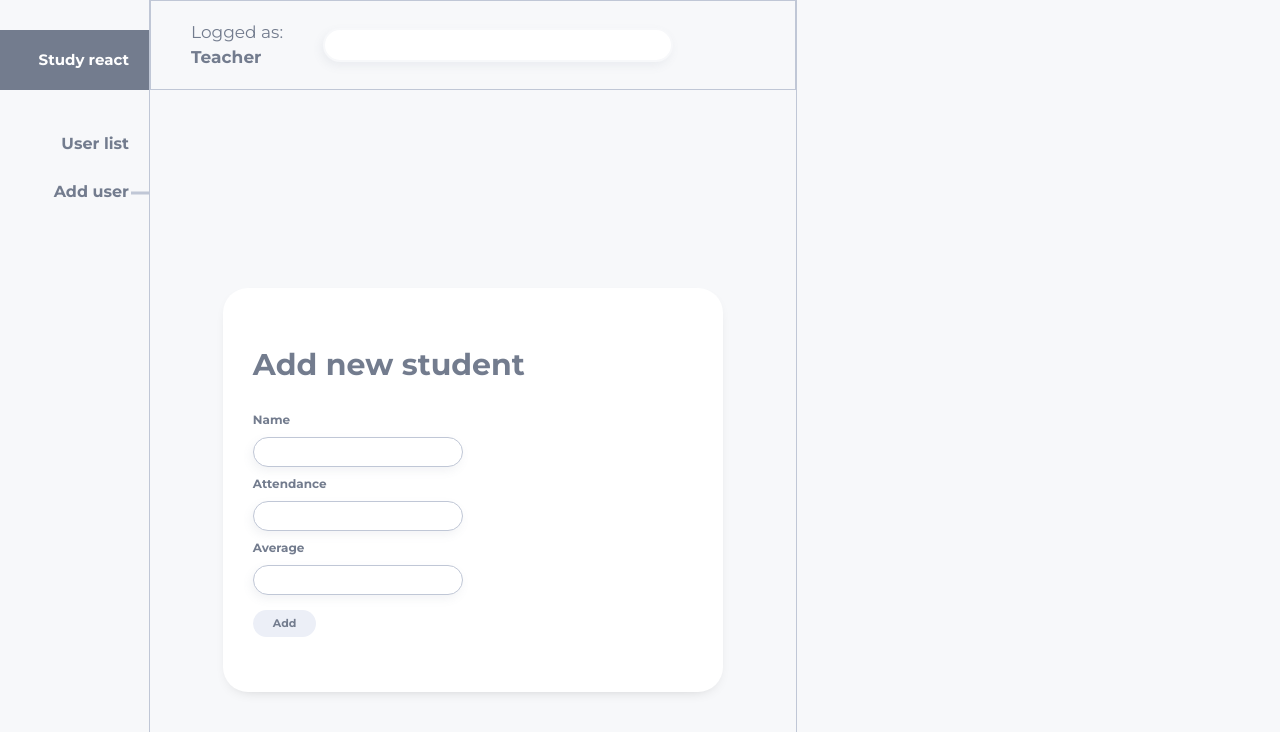
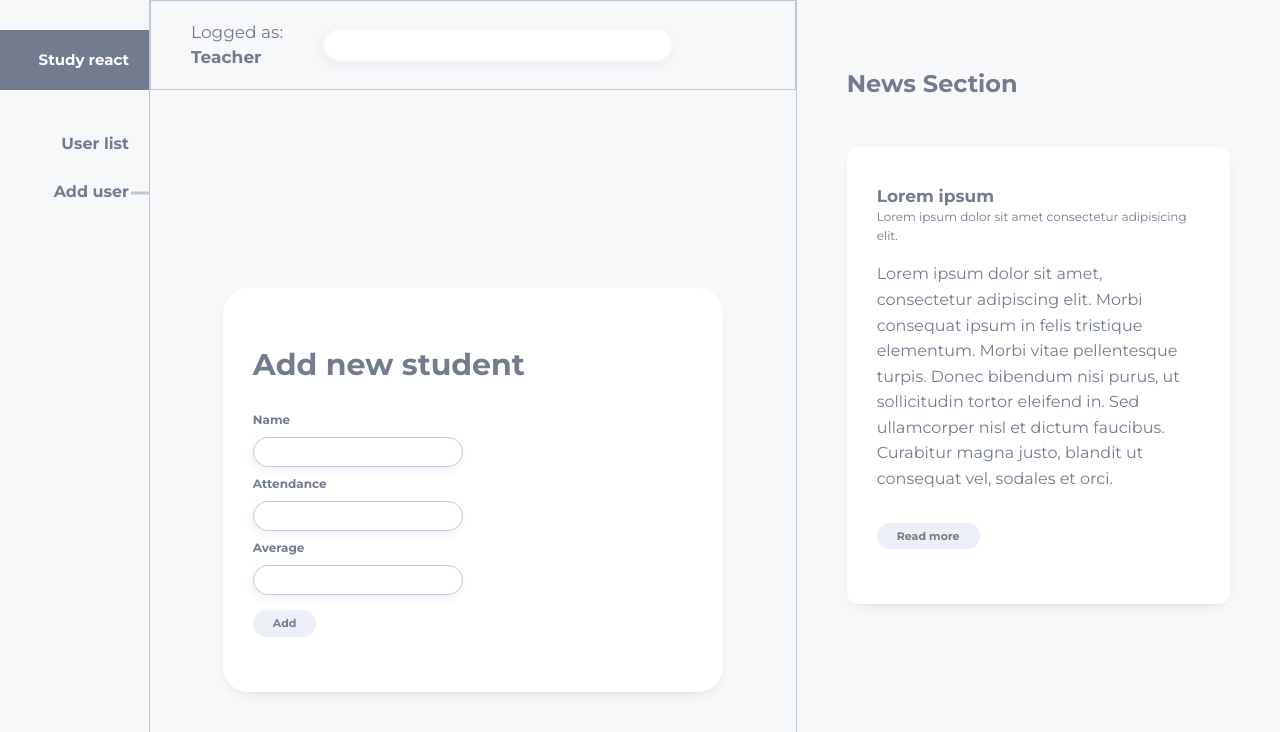
Before and after one commit to RobertGraupner/study-react, a React (Create React App) app: page /add-user in a window 1280 px wide. Shown: the top 732 px of the page. Built offline with nearby package versions, Linux system fonts and the light colour scheme.

Commit message:
add basic news section

```diff
--- a/src/components/molecules/ViewWrapper/ViewWrapper.js
+++ b/src/components/molecules/ViewWrapper/ViewWrapper.js
@@ -1,9 +1,14 @@
 import styles from './ViewWrapper.module.scss';
 import PropTypes from 'prop-types';
 
-const ViewWrapper = ({ as: As = 'div', children, ...props }) => {
+const ViewWrapper = ({
+  as: As = 'div',
+  children,
+  className = '',
+  ...props
+}) => {
   return (
-    <As className={styles.wrapper} {...props}>
+    <As className={`${styles.wrapper} ${className}`} {...props}>
       {children}
     </As>
   );
@@ -11,7 +16,8 @@ const ViewWrapper = ({ as: As = 'div', children, ...props }) => {
 
 ViewWrapper.propTypes = {
   children: PropTypes.node,
-  as: PropTypes.string
+  as: PropTypes.string,
+  className: PropTypes.string
 };
 
 export default ViewWrapper;
--- a/src/components/molecules/ViewWrapper/ViewWrapper.module.scss
+++ b/src/components/molecules/ViewWrapper/ViewWrapper.module.scss
@@ -5,7 +5,7 @@
   width: 100%;
   max-width: 500px;
   padding: 40px 30px;
-  margin: 0 20px;
+  margin: 10px 20px;
   border-radius: 25px;
   box-shadow: 0 5px 15px -10px rgba(0, 0, 0, 0.3);
 }
--- a/src/components/templates/MainTemplate.js
+++ b/src/components/templates/MainTemplate/MainTemplate.js
@@ -1,12 +1,9 @@
 import React from 'react';
-import Navigation from '../organism/Navigation/Navigation';
-import SearchBar from '../organism/SearchBar/SearchBar';
+import Navigation from '../../organism/Navigation/Navigation';
+import SearchBar from '../../organism/SearchBar/SearchBar';
 import styles from './MainTemplate.module.scss';
+import NewsSection from '../../templates/NewsSection/NewsSection';
 import PropTypes from 'prop-types';
-
-const News = () => {
-  return <div className={styles.news}></div>;
-};
 
 const MainTemplate = ({ children }) => {
   return (
@@ -14,7 +11,7 @@ const MainTemplate = ({ children }) => {
       <Navigation />
       <SearchBar />
       {children}
-      <News />
+      <NewsSection />
     </div>
   );
 };
--- a/src/components/templates/MainTemplate.module.scss
+++ b/src/components/templates/MainTemplate/MainTemplate.module.scss
@@ -1,4 +1,4 @@
-@import '../../styles/settings.scss';
+@import '../../../styles/settings.scss';
 
 .wrapper {
   width: 100%;
@@ -11,9 +11,3 @@
   grid-template-columns: 150px 1fr 0.75fr;
   background-color: $color-lightGrey;
 }
-
-.news {
-  grid-row: 1 / 3;
-  grid-column: 3 / 4;
-  border-left: 1px solid $color-darkPurple;
-}
--- /dev/null
+++ b/src/components/templates/NewsSection/NewsSection.js
@@ -0,0 +1,28 @@
+import React from 'react';
+import styles from './NewsSection.module.scss';
+import ViewWrapper from '../../molecules/ViewWrapper/ViewWrapper';
+import Button from '../../atoms/Button/Button';
+
+const NewsSection = () => {
+  return (
+    <div className={styles.news}>
+      <h2 className={styles.sectionHeader}>News Section</h2>
+      <ViewWrapper className={styles.articleWrapper}>
+        <div className={styles.articleTitle}>
+          <h3>Lorem ipsum</h3>
+          <p>Lorem ipsum dolor sit amet consectetur adipisicing elit.</p>
+        </div>
+        <p>
+          Lorem ipsum dolor sit amet, consectetur adipiscing elit. Morbi
+          consequat ipsum in felis tristique elementum. Morbi vitae pellentesque
+          turpis. Donec bibendum nisi purus, ut sollicitudin tortor eleifend in.
+          Sed ullamcorper nisl et dictum faucibus. Curabitur magna justo,
+          blandit ut consequat vel, sodales et orci.
+        </p>
+        <Button>Read more</Button>
+      </ViewWrapper>
+    </div>
+  );
+};
+
+export default NewsSection;
--- /dev/null
+++ b/src/components/templates/NewsSection/NewsSection.module.scss
@@ -0,0 +1,39 @@
+@import '../../../styles/settings.scss';
+
+.news {
+  grid-row: 1 / 3;
+  grid-column: 3 / 4;
+  border-left: 1px solid $color-darkPurple;
+  display: flex;
+  flex-direction: column;
+  justify-content: flex-start;
+  align-items: center;
+  padding: 50px;
+}
+
+.sectionHeader {
+  color: $color-darkGrey;
+  margin-right: auto;
+}
+
+.articleWrapper {
+  max-width: unset;
+  margin: 30px 0;
+  border-radius: 12px;
+  color: $color-darkGrey;
+
+  p {
+    line-height: 1.6;
+  }
+}
+
+.articleTitle {
+  h3 {
+    margin: 0;
+    font-size: $font-size-l;
+  }
+  p {
+    margin: 0;
+    font-size: $font-size-m;
+  }
+}
--- a/src/views/App.js
+++ b/src/views/App.js
@@ -3,7 +3,7 @@ import { Routes, Route } from 'react-router-dom';
 import UsersList from '../components/organism/UsersList/UsersList';
 import Form from '../components/organism/Form/Form';
 import styles from './App.module.scss';
-import MainTemplate from '../components/templates/MainTemplate';
+import MainTemplate from '../components/templates/MainTemplate/MainTemplate';
 import UserProvider from '../providers/UsersProvider';
 
 const App = () => {
```
